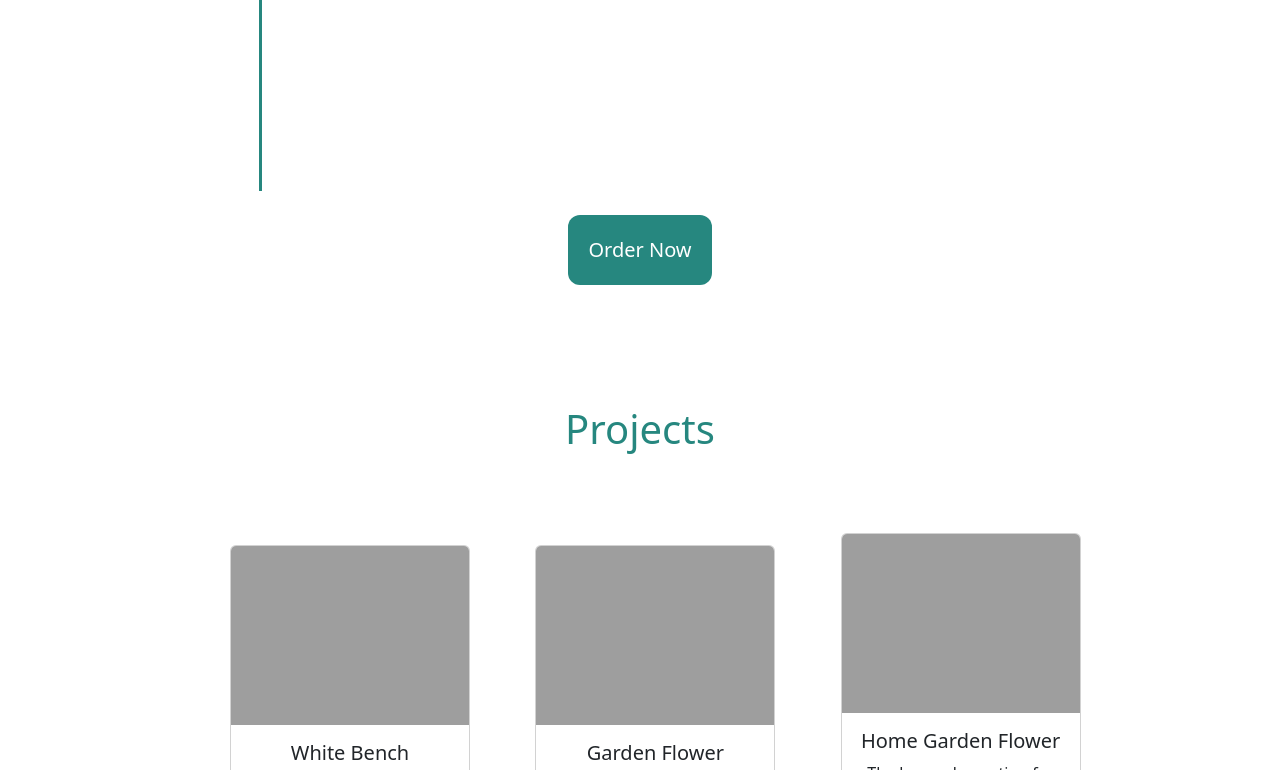
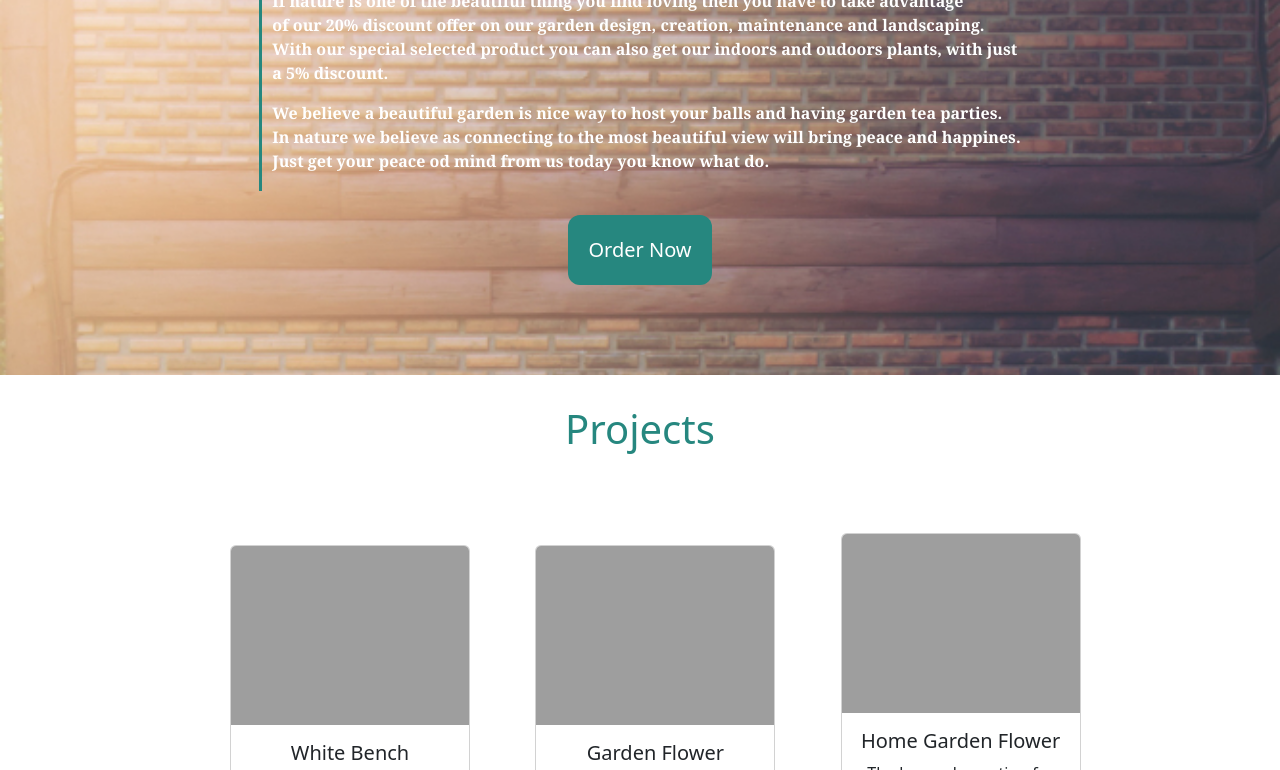
Before and after one commit to nathimamba/Lucky-Shrub-Project, a plain HTML site: page index.html in a window 1280 px wide. Shown: the part 309-1079 px from the top of the page. Drawn offline with nearby package versions, Linux system fonts and the light colour scheme; the site is published under a folder, as on GitHub Pages, so addresses that start at the root find nothing.

Commit message:
Update style.css
path

```diff
--- a/style.css
+++ b/style.css
@@ -20,7 +20,7 @@
 .promo {
     width: 100%;
     height: 500px;
-    background-image: url('/chair-garden.jpg');
+    background-image: url('chair-garden.jpg');
     background-repeat: no-repeat;
     background-size: cover;
 
```
